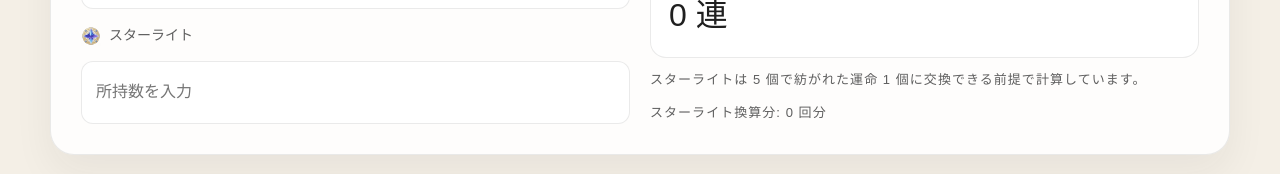
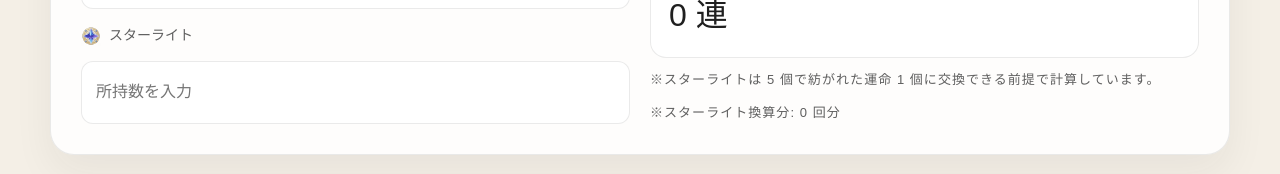
Before and after one commit to nigoni6v/smart-pull-planner, a React (Vite) app: page / in a window 1280 px wide. Shown: the part 1019-1193 px from the top of the page. Built offline with nearby package versions, Linux system fonts and the light colour scheme.

Commit message:
スターライトに関する説明文に注意書きを追加し、表示を改善しました。

```diff
--- a/src/App.jsx
+++ b/src/App.jsx
@@ -192,10 +192,10 @@ function App() {
                 </div>
 
                 <p className="field-help">
-                  スターライトは {STARLIGHT_PER_INTERTWINED_FATE} 個で紡がれた運命 1 個に交換できる前提で計算しています。
+                  ※スターライトは {STARLIGHT_PER_INTERTWINED_FATE} 個で紡がれた運命 1 個に交換できる前提で計算しています。
                 </p>
                 <p className="field-help">
-                  スターライト換算分: {starlightConvertibleFates.toLocaleString()} 回分
+                  ※スターライト換算分: {starlightConvertibleFates.toLocaleString()} 回分
                 </p>
               </div>
             </div>
```
